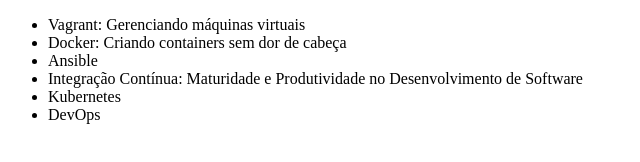
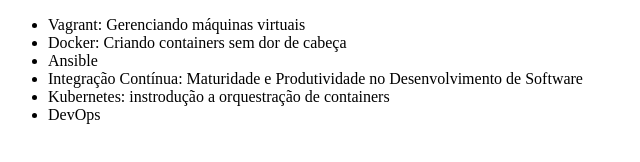
Before and after one commit to polianabrito/alura-git, a plain HTML site: page index.html in a window 1280 px wide. Shown: the whole page, without its empty margins (0-640 px from the left). Drawn offline with Linux system fonts and the light colour scheme.

Commit message:
Alterando o nome do curso de Kubernetes

```diff
--- a/index.html
+++ b/index.html
@@ -10,7 +10,7 @@
         <li>Docker: Criando containers sem dor de cabeça</li>
         <li>Ansible</li>
         <li>Integração Contínua: Maturidade e Produtividade no Desenvolvimento de Software</li>
-		<li>Kubernetes</li>
+		<li>Kubernetes: instrodução a orquestração de containers</li>
 		<li>DevOps</li>
     </ul>
 </body>
```
